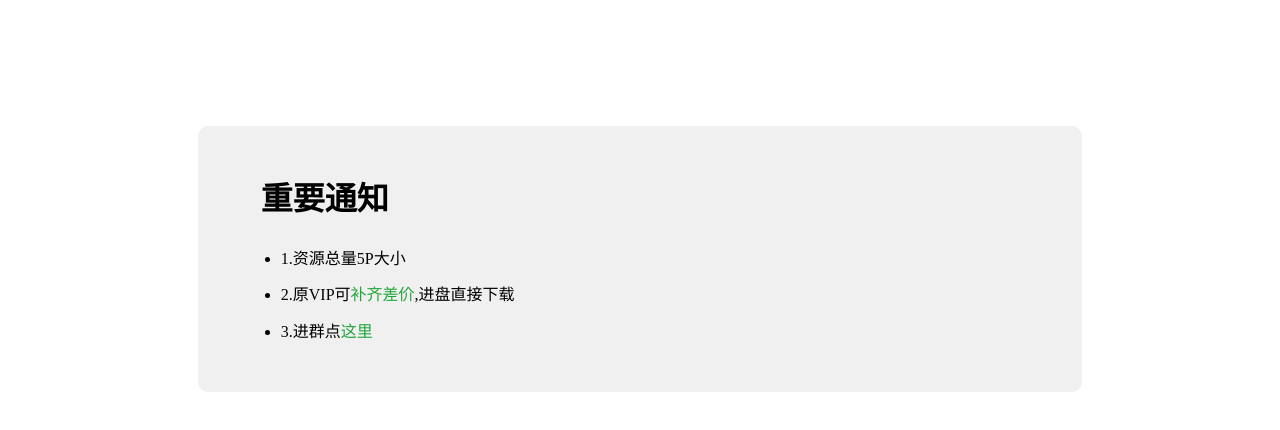
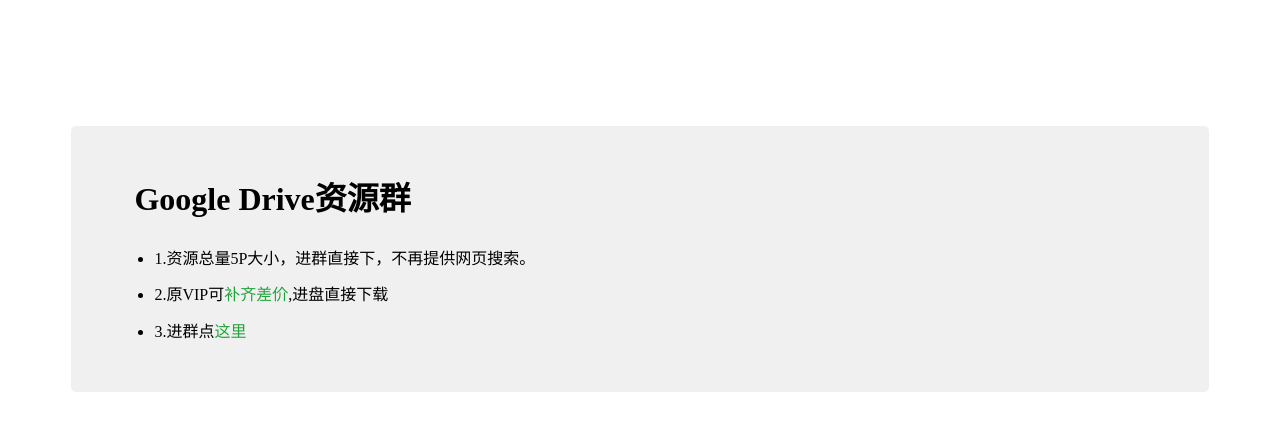
Before and after one commit to gdtool/gezhong, a plain HTML site: page index.html in a window 1280 px wide. Drawn offline with Linux system fonts and the light colour scheme.

Commit message:
Update index.html

```diff
--- a/index.html
+++ b/index.html
@@ -10,11 +10,11 @@
     <style>
 	a {text-decoration: none}
         .container {
-            width: 60%;
+            width: 80%;
             margin: 10% auto 0;
             background-color: #f0f0f0;
             padding: 2% 5%;
-            border-radius: 10px
+            border-radius: 5px
         }
 
         ul {
@@ -33,9 +33,9 @@
 </head>
 <body>
     <div class="container">
-        <h1>重要通知</h1>
+        <h1>Google Drive资源群</h1>
         <ul>
-            <li>1.资源总量5P大小</li>
+            <li>1.资源总量5P大小，进群直接下，不再提供网页搜索。</li>
             <li>2.原VIP可<a href="https://afdian.net/@zhaopp" target="_blank">补齐差价</a>,进盘直接下载</li>
             <li>3.进群点<a href="https://afdian.net/@zhaopp" target="_blank">这里</a></li>
         </ul>
```
